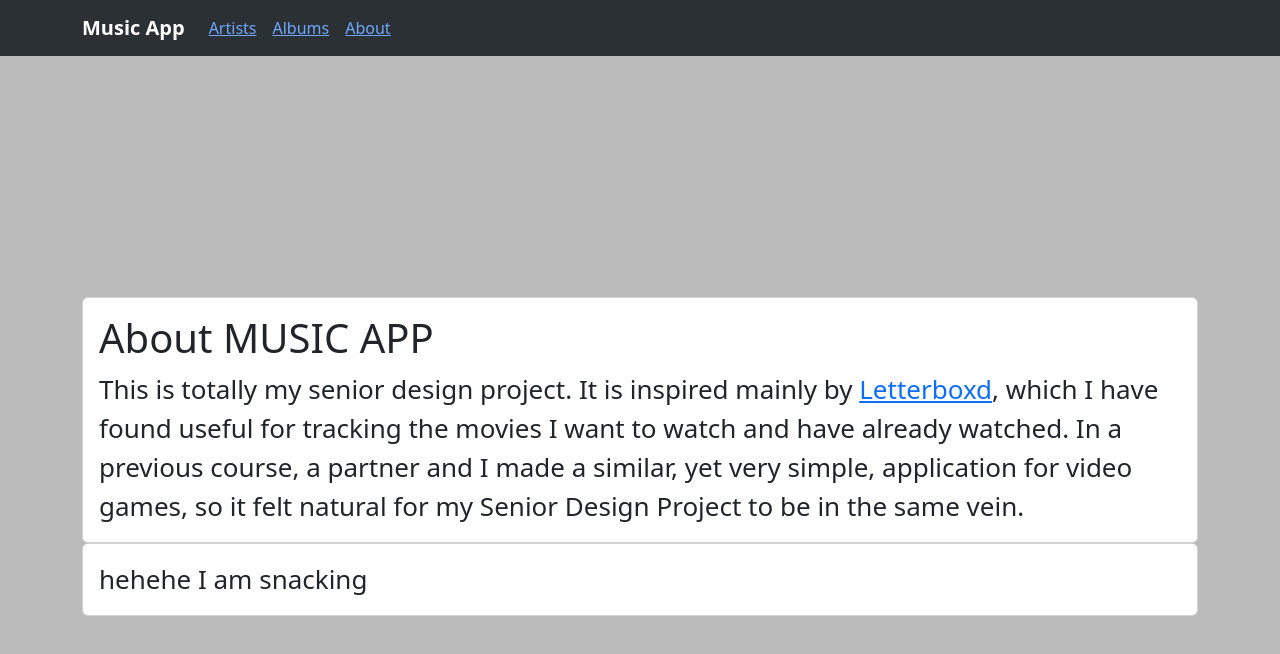
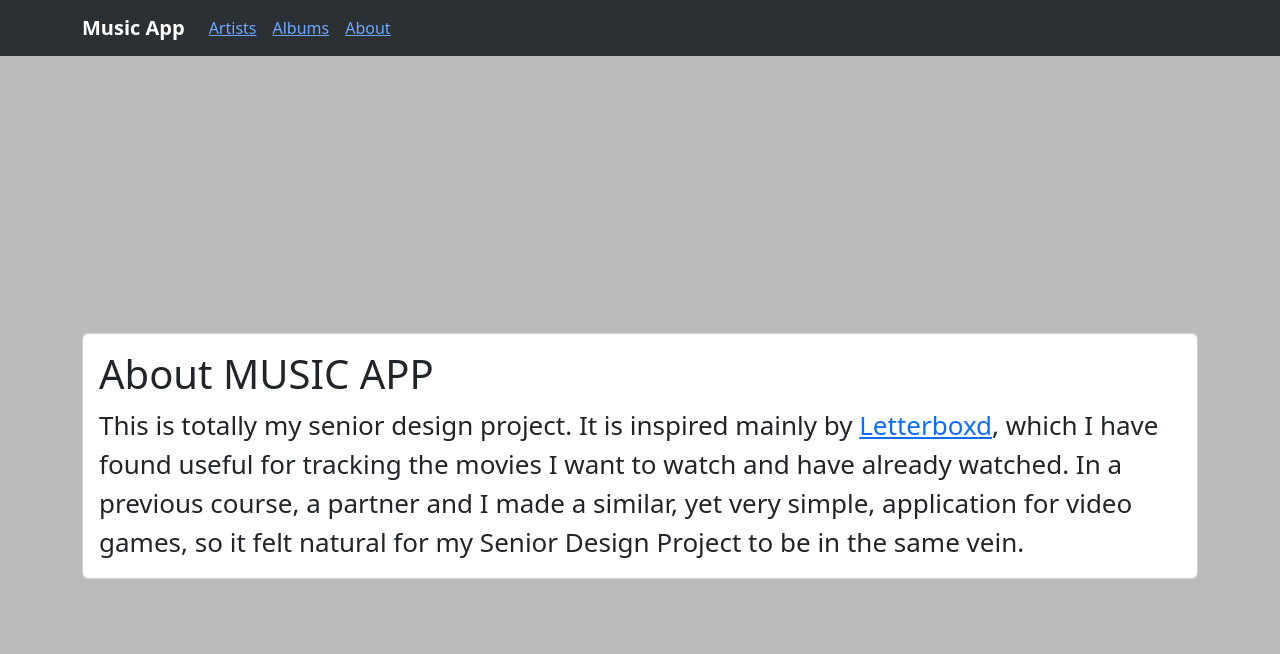
Before and after one commit to elijahgott/seniordesignproject, a React (Create React App) app in the folder Frontend/: page /about in a window 1280 px wide. Shown: the top 654 px of the page. Built offline with nearby package versions, Linux system fonts and the light colour scheme.

Commit message:
Updated About page

```diff
--- a/Frontend/src/Pages/About.js
+++ b/Frontend/src/Pages/About.js
@@ -25,15 +25,6 @@ function About(){
                             </Card>
                         </Col>
                     </Row>
-                    <Row>
-                        <Col>
-                            <Card>
-                                <Card.Body>
-                                    hehehe I am snacking
-                                </Card.Body>
-                            </Card>
-                        </Col>
-                    </Row>
                 </Container>
             </header>
         </div>
```
